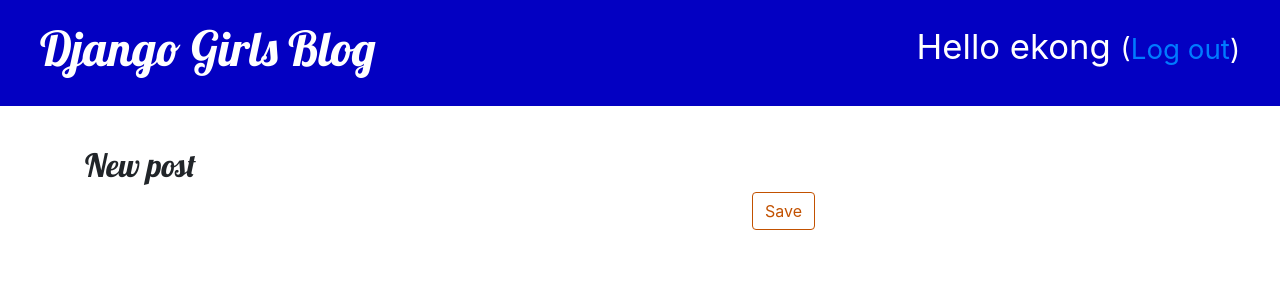
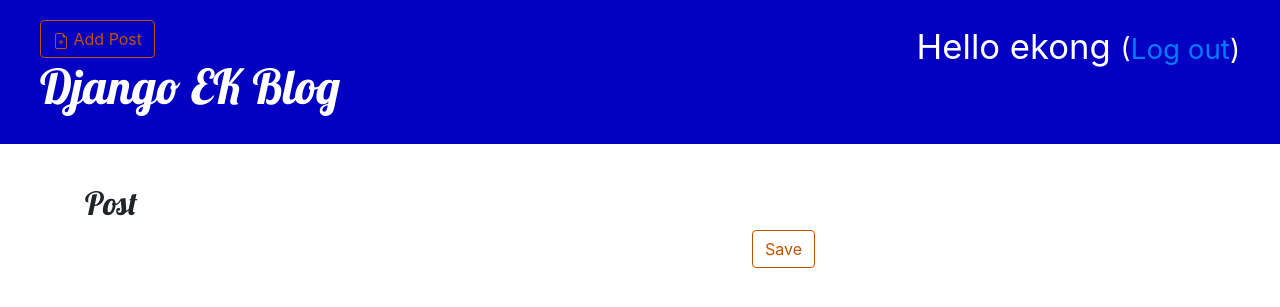
Before and after one commit to edward232232/my-first-blog, a Django app: page /post/new/ in a window 1280 px wide. Shown: the top 307 px of the page. Run offline with Django 3.2, Linux system fonts and the light colour scheme; a user stored in the database is signed in.

Commit message:
add new post buttion and refactor code for better readlibity

```diff
--- a/blog/static/css/blog.css
+++ b/blog/static/css/blog.css
@@ -1,3 +1,5 @@
+/** @format */
+
 .page-header {
 	background-color: #0300c2;
 	margin-top: 0;
@@ -18,7 +20,7 @@
 h2,
 h3,
 h4 {
-    font-family: 'Lobster', cursive;
+	font-family: "Lobster", cursive;
 }
 
 .date {
@@ -59,14 +61,14 @@
 
 .btn-default,
 .btn-default:visited {
-    color: #C25100;
+	color: #c25100;
 	background: none;
-    border-color: #C25100;
+	border-color: #c25100;
 }
 
 .btn-default:hover {
-    color: #FFFFFF;
-    background-color: #C25100;
+	color: #ffffff;
+	background-color: #c25100;
 }
 
 .comment {
--- a/blog/templates/blog/base.html
+++ b/blog/templates/blog/base.html
@@ -3,41 +3,31 @@
 <html>
 <head>
     <title>Django EK blog</title>
-    <link
-      rel="stylesheet"
-      href="https://cdn.jsdelivr.net/npm/bootstrap@4.5.3/dist/css/bootstrap.min.css"
-      integrity="sha384-TX8t27EcRE3e/ihU7zmQxVncDAy5uIKz4rEkgIXeMed4M0jlfIDPvg6uqKI2xXr2"
-      crossorigin="anonymous"
-    />
-    <link
-      href="//fonts.googleapis.com/css?family=Lobster&subset=latin,latin-ext"
-      rel="stylesheet"
-      type="text/css"
-    />
-    <link rel="stylesheet" href="{% static 'css/blog.css' %}" />
+    <link rel="stylesheet" href="https://cdn.jsdelivr.net/npm/bootstrap@4.5.3/dist/css/bootstrap.min.css"
+        integrity="sha384-TX8t27EcRE3e/ihU7zmQxVncDAy5uIKz4rEkgIXeMed4M0jlfIDPvg6uqKI2xXr2" crossorigin="anonymous">
+    <link href='//fonts.googleapis.com/css?family=Lobster&subset=latin,latin-ext' rel='stylesheet' type='text/css'>
+    <link rel="stylesheet" href="{% static 'css/blog.css' %}">
+
 </head>
 
 <body>
     <div class="page-header">
     {% if user.is_authenticated %}
-      <a href="{% url 'post_new' %}" class="top-menu"
-        ><span class="glyphicon glyphicon-plus"></span
-      ></a>
-      <p class="top-menu">
-        Hello {{ user.username }}
-        <small>(<a href="{% url 'logout' %}">Log out</a>)</small>
-      </p>
-      {% else %}
-      <a href="{% url 'login' %}" class="top-menu"
-        ><span class="glyphicon glyphicon-lock"></span
-      ></a>
+        <p class="top-menu">Hello {{ user.username }} <small>(<a href="{% url 'logout' %}">Log out</a>)</small></p>
+        {% comment %} <a href="{% url 'post_new' %}" class="top-menu"><span class="glyphicon glyphicon-plus"></span></a> {% endcomment %}
+        <a class="btn btn-default" href="{% url 'post_new' %}">{% include './icons/file-earmark-plus.svg' %} Add Post</a>
+        <a href="{% url 'login' %}" class="top-menu"><span class="glyphicon glyphicon-lock"></span></a>
     {% endif %}
-      <h1><a href="/">Django Girls Blog</a></h1>
+    <h1><a href="/">Django EK  Blog</a></h1>
     </div>
     <div class="content container">
         <div class="row">
-        <div class="col-md-8">{% block content %} {% endblock %}</div>
+            <div class="col-md-8">
+            {% block content %}
+            {% endblock %}
+            </div>
         </div>
     </div>
 </body>
+
 </html>
--- a/blog/templates/blog/post_edit.html
+++ b/blog/templates/blog/post_edit.html
@@ -1,7 +1,7 @@
 {% extends 'blog/base.html' %}
 
 {% block content %}
-    <h2>New post</h2>
+    <h2>Post</h2>
     <form method="POST" class="post-form">{% csrf_token %}
         {{ form.as_p }}
         <button type="submit" class="save btn btn-default">Save</button>
--- a/blog/views.py
+++ b/blog/views.py
@@ -17,7 +17,7 @@
     post = get_object_or_404(Post, pk=pk)
     return render(request, 'blog/post_detail.html', {'post': post})
 
-@login_required
+
 def post_new(request):
     if request.method == "POST":
         form = PostForm(request.POST)
@@ -30,6 +30,7 @@
     else:
         form = PostForm()
     return render(request, 'blog/post_edit.html', {'form': form})
+
 
 @login_required
 def post_edit(request, pk):
@@ -46,6 +47,7 @@
         form = PostForm(instance=post)
     return render(request, 'blog/post_edit.html', {'form': form})
 
+
 @login_required
 def post_remove(request, pk):
     post = get_object_or_404(Post, pk=pk)
```
Also changed, not shown: blog/templates/blog/post_detail.html (+6 -8 lines), blog/templates/blog/post_list.html (+17 -18 lines), db.sqlite3, 1 other file. Lines whose indentation alone changed are shown as unchanged.
